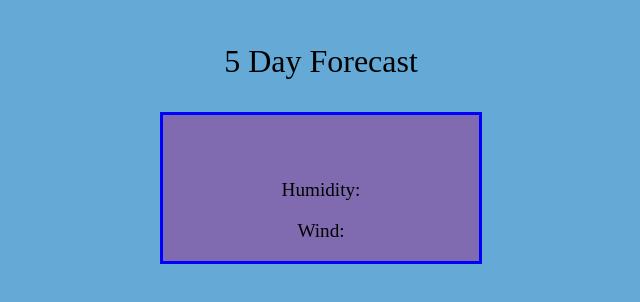
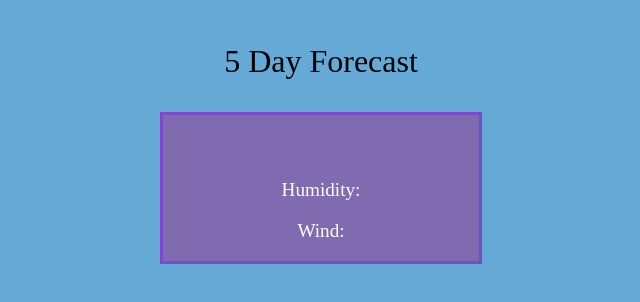
Before and after one commit to Val-code-1/Weather-API, a plain HTML site: page index.html in a window 1280 px wide. Shown: the whole page, without its empty margins (319-959 px from the left). Drawn offline with Linux system fonts and the light colour scheme; no server answers.

Commit message:
changed some css

```diff
--- a/Weather.css
+++ b/Weather.css
@@ -16,16 +16,18 @@
   text-align: center;
   width: 25%;
   margin: auto;
-  border: blue solid 0.2em;
+  border: #7800fb54 solid 0.2em;
+  color: white;
 }
 .weatherReading {
   font-size: 1.2em;
   background: #806bb1;
   text-align: center;
   border: #553573 solid 0.3em;
+  color: white;
 }
 .rows {
-  border: solid blue 0.2em;
+  border: solid #7800fb54 0.2em;
   display: flex;
   margin: 1em;
 }
--- a/Weather.js
+++ b/Weather.js
@@ -1,3 +1,4 @@
+// e10454d6635074828a5524853dd6b0f1
 // e10454d6635074828a5524853dd6b0f1
 
 // const { doc } = require("prettier");
```
